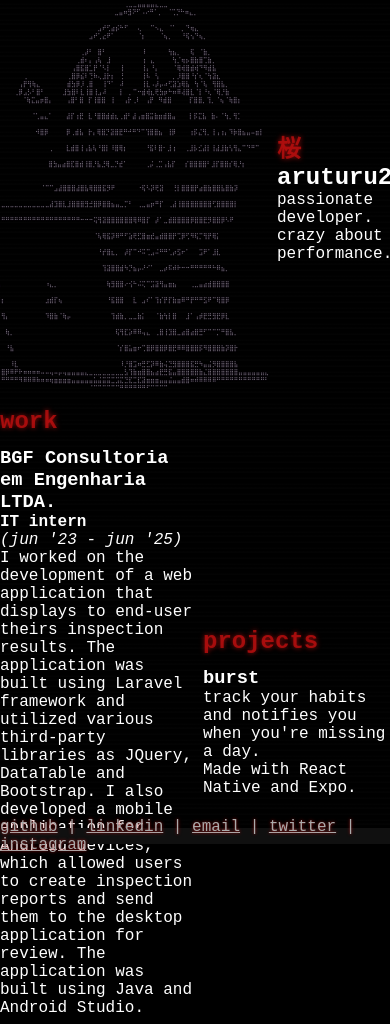
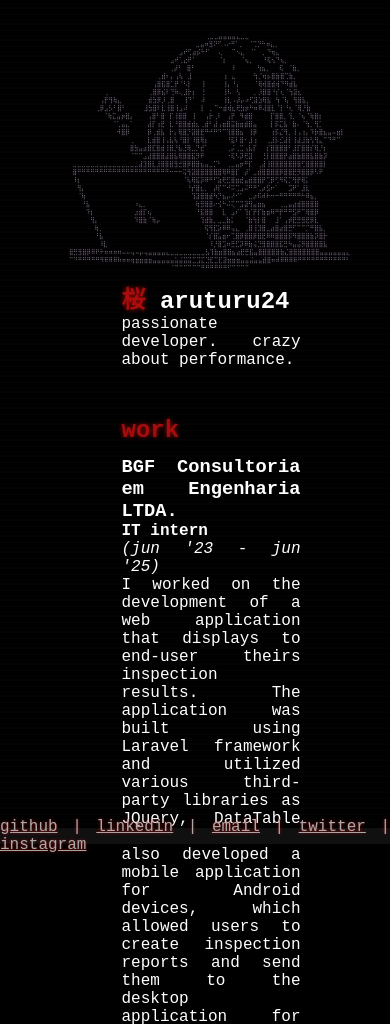
Before and after one commit to aruturu24/aruturu24.com, a plain HTML site: page index.html in a window 390 px wide. Shown: the top 1024 px of the page. Drawn offline with Linux system fonts and the light colour scheme; a web font is replaced by a local one.

Commit message:
STYLE: fixed visualization on phones

```diff
--- a/style.css
+++ b/style.css
@@ -13,6 +13,7 @@
 
 body {
   font-family: "Tiny5", monospace;
+  text-align: justify;
   background-color: #000;
   color: #fff;
   text-shadow: 0 0 0.2em rgb(var(--highlight-color), 1);
@@ -71,7 +72,6 @@ h2 {
 }
 
 .ascii {
-  font-family: monospace;
   font-size: 0.1em;
 
   color: white;
@@ -122,3 +122,19 @@ body::after {
     crt-effect 180s linear infinite,
     twinkle 3s infinite;
 }
+
+/* Responsive */
+
+@media (max-width: 600px) {
+  .container:not(footer) {
+    flex-direction: column;
+    align-items: center;
+    gap: 0.5em;
+    padding: 1em;
+    margin: 1em;
+  }
+
+  .ascii {
+    font-size: 0.3em;
+  }
+}
```
